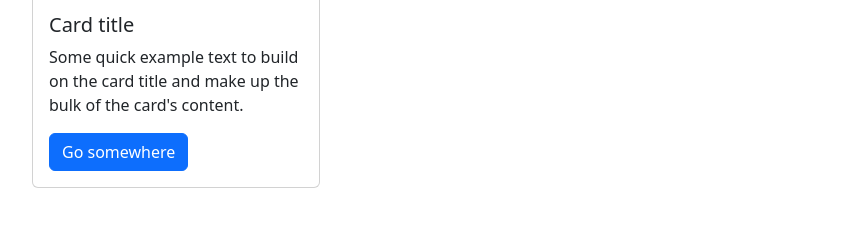
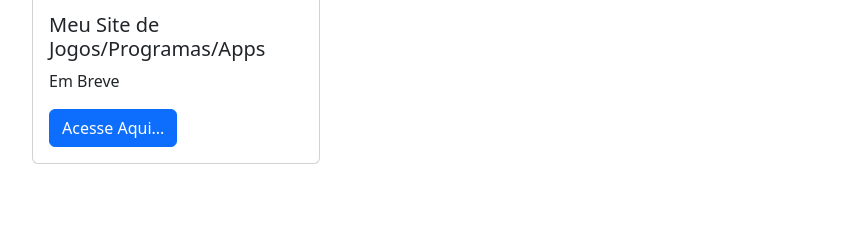
Before and after one commit to MateusLomasEscola07/alura-project-mateus, a plain HTML site: page index.html in a window 1280 px wide. Shown: the part 447-674 px from the top of the page, without its empty margins (50-894 px from the left). Drawn offline with nearby package versions, Linux system fonts and the light colour scheme.

Commit message:
Update index.html

```diff
--- a/index.html
+++ b/index.html
@@ -30,9 +30,9 @@
                 <div class="card" style="width: 18rem;">
                     <img src="..." class="card-img-top" alt="...">
                     <div class="card-body">
-                      <h5 class="card-title">Card title</h5>
-                      <p class="card-text">Some quick example text to build on the card title and make up the bulk of the card's content.</p>
-                      <a href="#" class="btn btn-primary">Go somewhere</a>
+                      <h5 class="card-title">Meu Site de Jogos/Programas/Apps</h5>
+                      <p class="card-text">Em Breve</p>
+                      <a href="#" class="btn btn-primary">Acesse Aqui...</a>
                     </div>
                   </div>
             </div>
@@ -42,4 +42,5 @@
     <script src="https://cdn.jsdelivr.net/npm/bootstrap@5.3.2/dist/js/bootstrap.bundle.min.js"></script>
 </body>
 
+
 </html>
```
